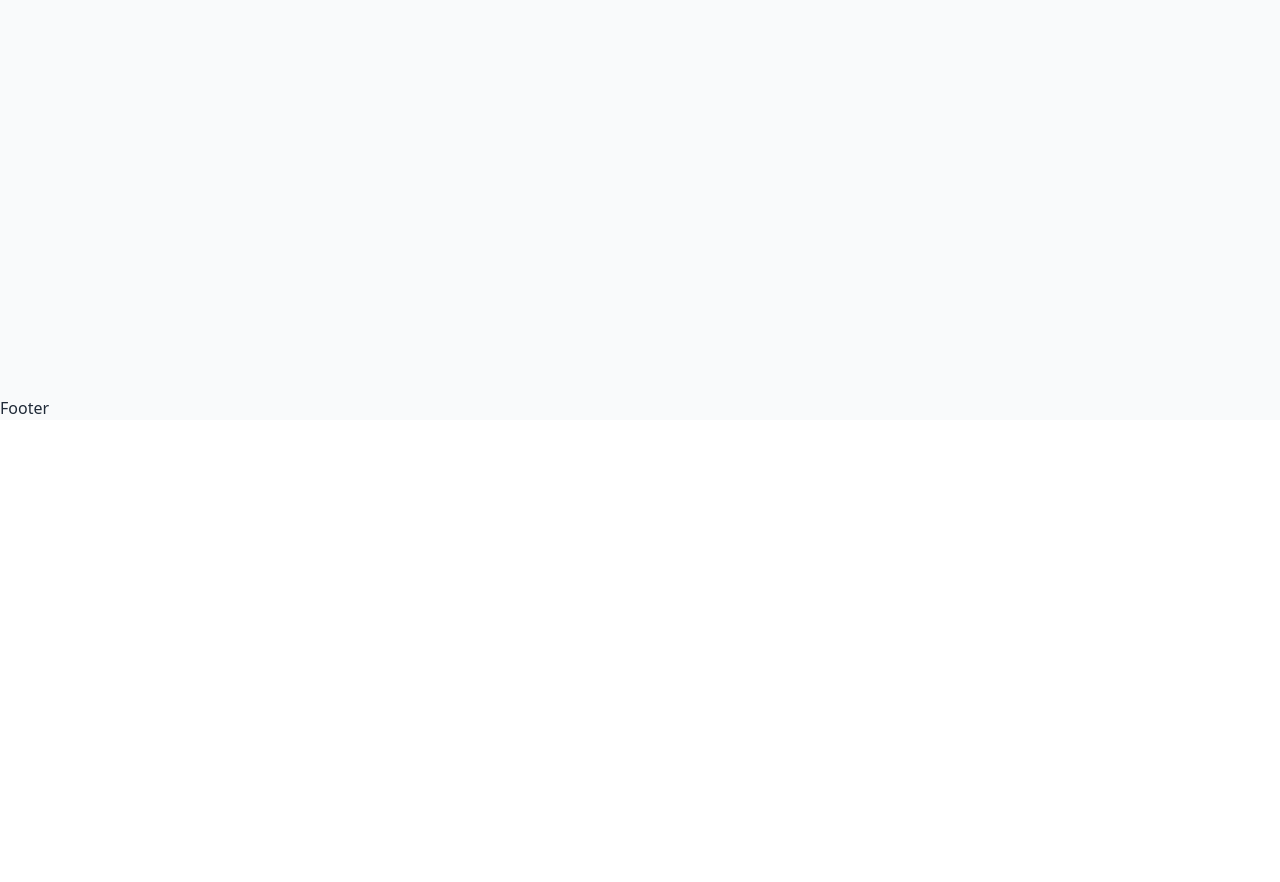
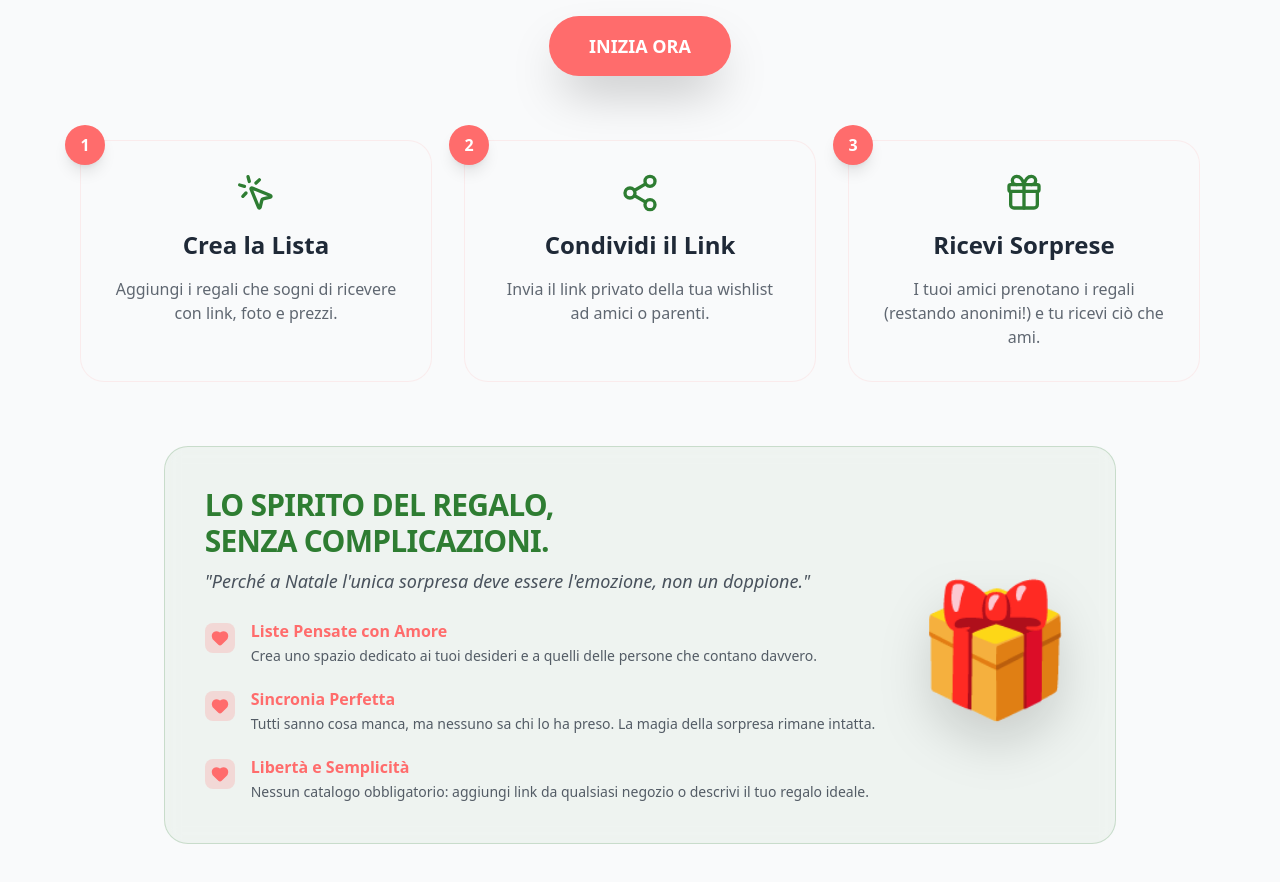
Before and after one commit to simoneburrai/secret-santa-wishlist-frontend, a React (Vite) app: page / in a window 1280 px wide. Shown: the part 380-1262 px from the top of the page. Before the commit the page ends 800 px from the top, so only its background shows below. Built offline with nearby package versions, Linux system fonts and the light colour scheme.

Commit message:
feat: changed background color, created homepage and stepcard component

```diff
--- a/src/components/Default.tsx
+++ b/src/components/Default.tsx
@@ -1,6 +1,5 @@
 import type { JSX } from "react"
 import { NavLink, Outlet } from "react-router-dom"
-import Footer from "./Footer"
 import { Gift, LogIn, Search, Settings, UserPlus } from "lucide-react"
 
 export default function Default(): JSX.Element {
@@ -14,18 +13,15 @@ export default function Default(): JSX.Element {
             <NavLink to="/">
               <h3 className="text-xl sm:text-2xl font-extrabold hover:scale-105 transition-transform text-white">
                 🎅 <span className="hidden sm:inline">Secret Santa Wishlist</span>
-                <span className="sm:hidden text-lg">SS Wishlist</span>
+                <span className="sm:hidden text-lg">Secret Santa</span>
               </h3>
             </NavLink>
           </div>
 
-          {/* Nav Links: Sotto il logo su mobile, a destra da md in poi */}
           <div className="flex font-bold gap-3 sm:gap-6 items-center">
 
-            {/* Search - solo icona sempre */}
             <button className="nav-link text-white"><Search size={20}/></button>
 
-            {/* Link con testo a comparsa */}
             <NavLink className="nav-link flex items-center gap-1 md:gap-2 text-white" to="/wishlists/me">
               <Gift size={20}/>
               <span className="hidden lg:block">My Wishlists</span>
@@ -53,8 +49,6 @@ export default function Default(): JSX.Element {
       <main className="flex-1 flex flex-col p-6">
         <Outlet />
       </main>
-
-      <Footer />
     </div>
   );
 }
--- a/src/components/Footer.tsx
+++ /dev/null
@@ -1,7 +0,0 @@
-import type { JSX } from "react";
-
-export default function Footer(): JSX.Element {
-    return <>
-        Footer
-    </>
-}
--- /dev/null
+++ b/src/components/StepCard.tsx
@@ -0,0 +1,14 @@
+export default function StepCard({ icon, title, desc, step }: { icon: any, title: string, desc: string, step: string }) {
+  return (
+    <div className="relative p-8 rounded-3xl bg-white/5 border border-primary/10 hover:border-primary/40 transition-all group flex flex-col items-center text-center gap-4">
+      <div className="absolute -top-4 -left-4 w-10 h-10 bg-primary text-white rounded-full flex items-center justify-center font-bold shadow-lg">
+        {step}
+      </div>
+      <div className="text-secondary group-hover:scale-110 transition-transform">
+        {icon}
+      </div>
+      <h3 className="text-2xl font-bold">{title}</h3>
+      <p className="opacity-70">{desc}</p>
+    </div>
+  );
+}
--- a/src/index.css
+++ b/src/index.css
@@ -17,7 +17,7 @@
 .dark {
   --primary: #ef4444;
   --secondary: #22c55e;
-  --xmas-bg: #111827;
+  --xmas-bg: #272727;
   --xmas-text: #f3f4f6;
 }
 
--- a/src/pages/Home.tsx
+++ b/src/pages/Home.tsx
@@ -1,5 +1,94 @@
-import type { JSX } from "react"
+import { Gift, Share2, MousePointerClick, Heart } from "lucide-react";
+import { NavLink } from "react-router-dom";
+import StepCard from "../components/StepCard";
 
-export default function Home() : JSX.Element{
-    return <>Homepage</>
+export default function Home() {
+  return (
+    <div className="flex flex-col gap-16 py-10">
+      {/* --- HERO SECTION --- */}
+      <section className="text-center flex flex-col items-center gap-6">
+        <h1 className="text-5xl md:text-7xl font-black text-primary animate-bounce-slow">
+          Organizza il tuo <br /> Secret Santa 🎄
+        </h1>
+        <p className="text-xl max-w-2xl opacity-80 font-medium">
+          Crea la tua lista dei desideri, condividila con gli amici e rendi lo scambio dei regali magico e senza stress.
+        </p>
+        <NavLink to="/wishlists/create" className="btn-santa text-lg px-10 py-4 shadow-2xl">
+          Inizia Ora
+        </NavLink>
+      </section>
+
+      <section className="grid grid-cols-1 md:grid-cols-3 gap-8 max-w-6xl mx-auto px-4">
+        <StepCard
+          icon={<MousePointerClick size={40} />}
+          title="Crea la Lista"
+          desc="Aggiungi i regali che sogni di ricevere con link, foto e prezzi."
+          step="1"
+        />
+        <StepCard
+          icon={<Share2 size={40} />}
+          title="Condividi il Link"
+          desc="Invia il link privato della tua wishlist ad amici o parenti."
+          step="2"
+        />
+        <StepCard
+          icon={<Gift size={40} />}
+          title="Ricevi Sorprese"
+          desc="I tuoi amici prenotano i regali (restando anonimi!) e tu ricevi ciò che ami."
+          step="3"
+        />
+      </section>
+
+      {/* --- FEATURES MINI-SECTION --- */}
+      <div className="bg-secondary/5 dark:bg-secondary/10 rounded-3xl p-10 flex flex-col md:flex-row items-center gap-10 max-w-5xl mx-auto border border-secondary/20 backdrop-blur-sm">
+  <div className="flex-1 space-y-6">
+    <div className="space-y-2">
+      <h2 className="text-3xl font-black text-secondary uppercase tracking-tight">
+        Lo spirito del regalo, <br />senza complicazioni.
+      </h2>
+      <p className="text-lg opacity-80 italic">
+        "Perché a Natale l'unica sorpresa deve essere l'emozione, non un doppione."
+      </p>
+    </div>
+
+    <ul className="space-y-5">
+      <li className="flex items-start gap-4">
+        <div className="mt-1 bg-primary/20 p-1.5 rounded-lg">
+          <Heart className="text-primary" size={18} fill="currentColor" />
+        </div>
+        <div>
+          <span className="font-bold block text-primary">Liste Pensate con Amore</span>
+          <span className="text-sm opacity-75">Crea uno spazio dedicato ai tuoi desideri e a quelli delle persone che contano davvero.</span>
+        </div>
+      </li>
+
+      <li className="flex items-start gap-4">
+        <div className="mt-1 bg-primary/20 p-1.5 rounded-lg">
+          <Heart className="text-primary" size={18} fill="currentColor" />
+        </div>
+        <div>
+          <span className="font-bold block text-primary">Sincronia Perfetta</span>
+          <span className="text-sm opacity-75">Tutti sanno cosa manca, ma nessuno sa chi lo ha preso. La magia della sorpresa rimane intatta.</span>
+        </div>
+      </li>
+
+      <li className="flex items-start gap-4">
+        <div className="mt-1 bg-primary/20 p-1.5 rounded-lg">
+          <Heart className="text-primary" size={18} fill="currentColor" />
+        </div>
+        <div>
+          <span className="font-bold block text-primary">Libertà e Semplicità</span>
+          <span className="text-sm opacity-75">Nessun catalogo obbligatorio: aggiungi link da qualsiasi negozio o descrivi il tuo regalo ideale.</span>
+        </div>
+      </li>
+    </ul>
+  </div>
+
+  {/* Icona con un piccolo effetto di galleggiamento */}
+  <div className="text-8xl md:text-9xl animate-bounce-slow drop-shadow-2xl select-none">
+    🎁
+  </div>
+</div>
+    </div>
+  );
 }
```
